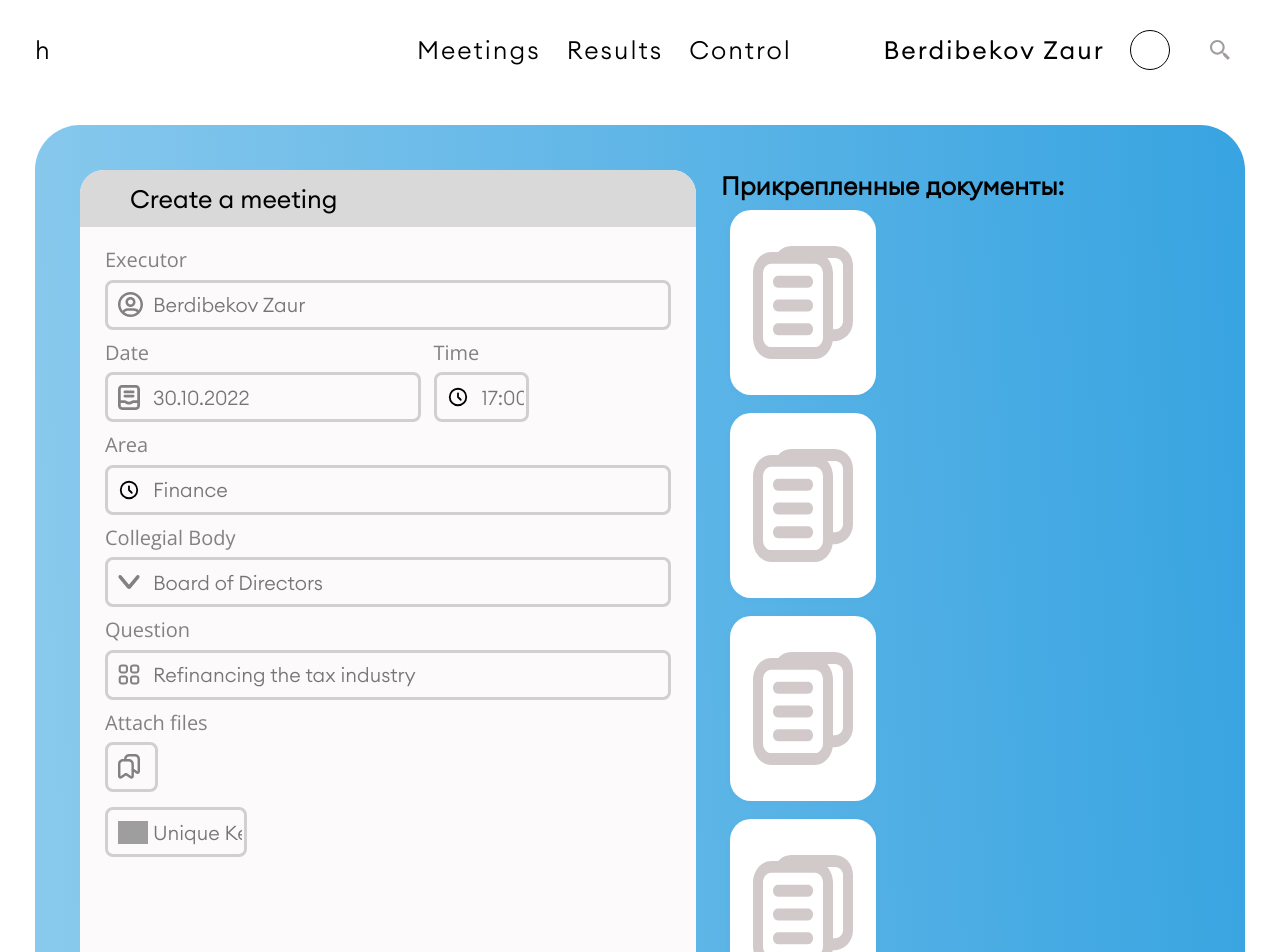
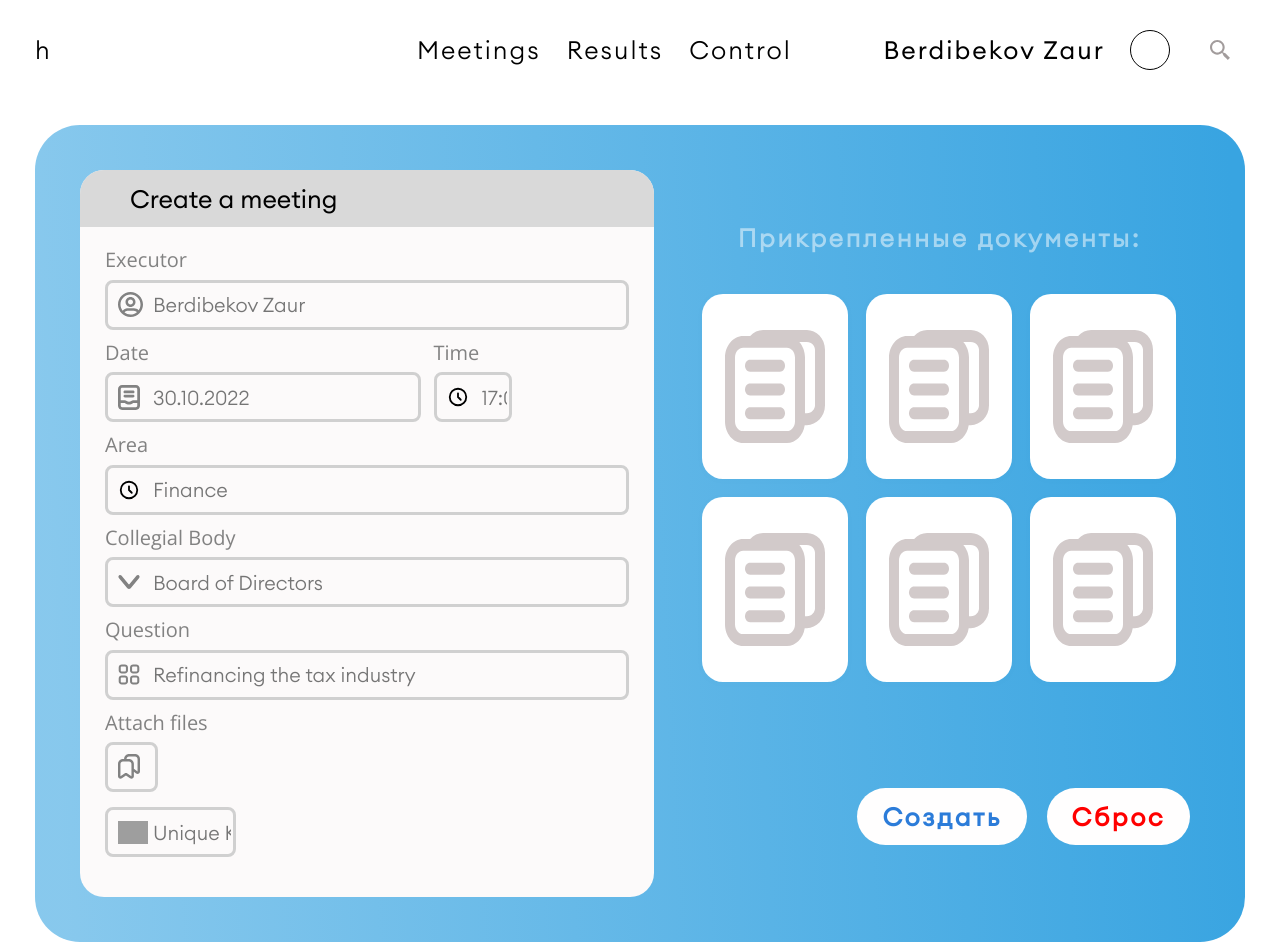
Before and after one commit to zaurbbb/aifc-legaltech-hackathon, a React (Create React App) app: page /createMeeting in a window 1280 px wide. Shown: the top 952 px of the page. Built offline with nearby package versions, Linux system fonts and the light colour scheme; grey boxes are pictures that could not be loaded.

Commit message:
finished create meeting page

```diff
--- a/src/components/pages/CreateMeeting/CreateMeeting.module.css
+++ b/src/components/pages/CreateMeeting/CreateMeeting.module.css
@@ -60,6 +60,36 @@
   padding: 0;
 }
 
+.additionalInfo {
+  width: 50%;
+  margin: auto 0;
+}
+.additionalInfo .ImgFiles {
+  display: flex;
+  flex-wrap: wrap;
+  align-content: center;
+  justify-content: center;
+  align-items: center;
+}
+.additionalInfo h4 {
+  letter-spacing: 0.1em;
+  color: #FFFFFF;
+  opacity: 0.5;
+  text-align: center;
+}
+.additionalInfo button {
+  background: #FFFEFE;
+  border-radius: 50px;
+  padding: 0.5rem 1rem;
+  border: none;
+  margin: 0 0.4rem;
+  font-size: 1rem;
+  float: right;
+  font-family: "EuclidCircularARegular", sans-serif;
+  font-weight: 700;
+  letter-spacing: 0.1rem;
+}
+
 .UserIcon {
   background: url("./icons/UserIcon.svg") no-repeat 10px;
   background-size: 25px;
--- a/src/components/pages/CreateMeeting/CreateMeeting.module.sass
+++ b/src/components/pages/CreateMeeting/CreateMeeting.module.sass
@@ -44,6 +44,28 @@
         padding: 0
 
 .additionalInfo
+  width: 50%
+  margin: auto 0
+  .ImgFiles
+    display: flex
+    flex-wrap: wrap
+    @include flexAlignment(center, center, center)
+  h4
+    letter-spacing: 0.1em
+    color: #FFFFFF
+    opacity: 0.5
+    text-align: center
+  button
+    background: #FFFEFE
+    border-radius: 50px
+    padding: 0.5rem 1rem
+    border: none
+    margin: 0 0.4rem
+    font-size: 1rem
+    float: right
+    font-family: $ecaRegular
+    font-weight: 700
+    letter-spacing: 0.1rem
 
 
 .UserIcon
--- a/src/components/pages/CreateMeeting/CreateMeeting.tsx
+++ b/src/components/pages/CreateMeeting/CreateMeeting.tsx
@@ -7,7 +7,6 @@ import css from "./CreateMeeting.module.sass";
 const CreateMeeting = () => {
     return (
         <section className={css.Block}>
-
             <div className={css.createForm}>
                 <h4>
                     Create a meeting
@@ -94,11 +93,19 @@ const CreateMeeting = () => {
                 <h4>
                     Прикрепленные документы:
                 </h4>
+                <br/>
+                <div className={css.ImgFiles}>
+                    <img src={files} alt="pdf file"/>
+                    <img src={files} alt="pdf file"/>
+                    <img src={files} alt="pdf file"/>
+                    <img src={files} alt="pdf file"/>
+                    <img src={files} alt="pdf file"/>
+                    <img src={files} alt="pdf file"/>
+                </div>
+                <br/><br/><br/>
                 <div>
-                    <img src={files} alt=""/>
-                    <img src={files} alt=""/>
-                    <img src={files} alt=""/>
-                    <img src={files} alt=""/>
+                    <button style={{color: 'red'}}>Сброс</button>
+                    <button style={{color: '#2C7CD9'}}>Создать</button>
                 </div>
             </div>
         </section>
```
Also changed, not shown: 1 other file (tests, documents, lock files or other folders).
